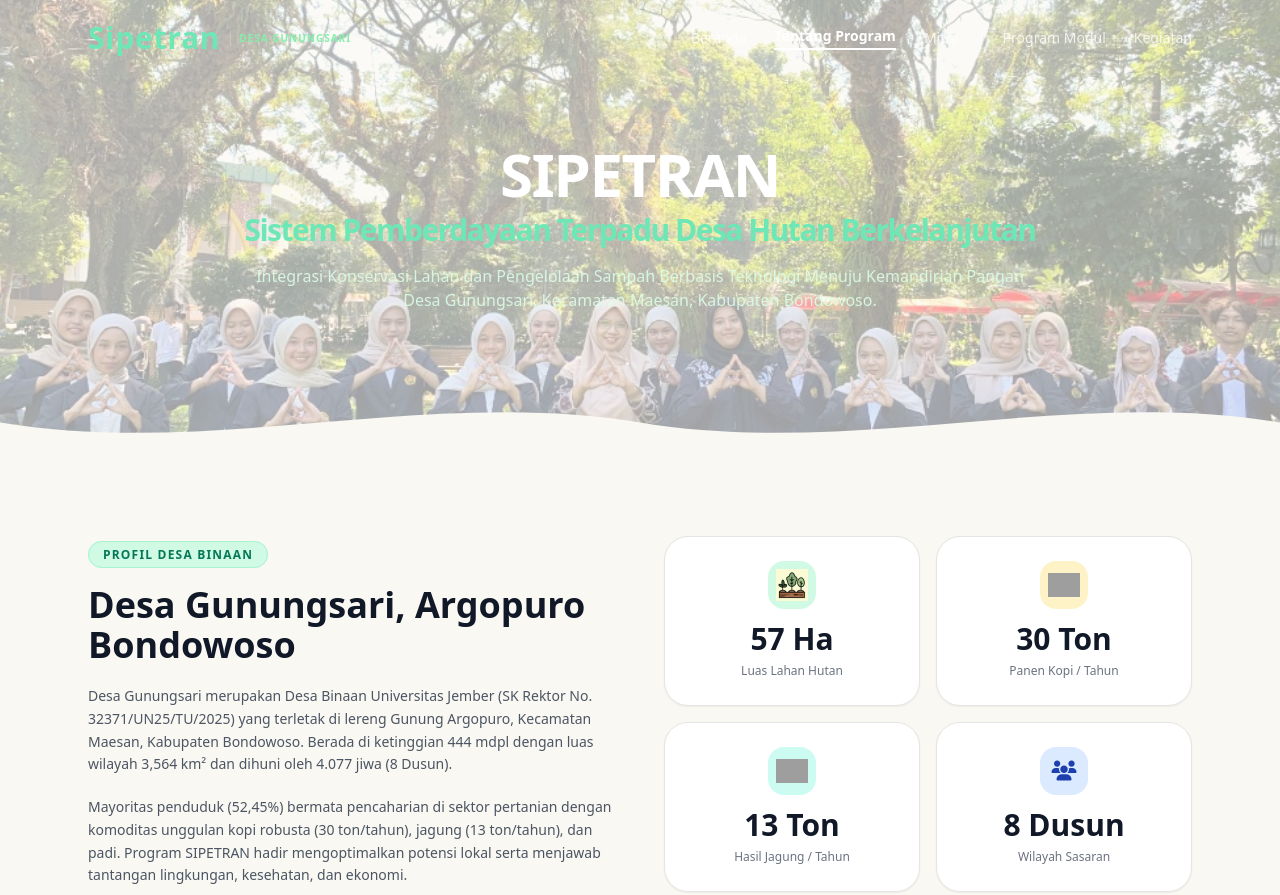
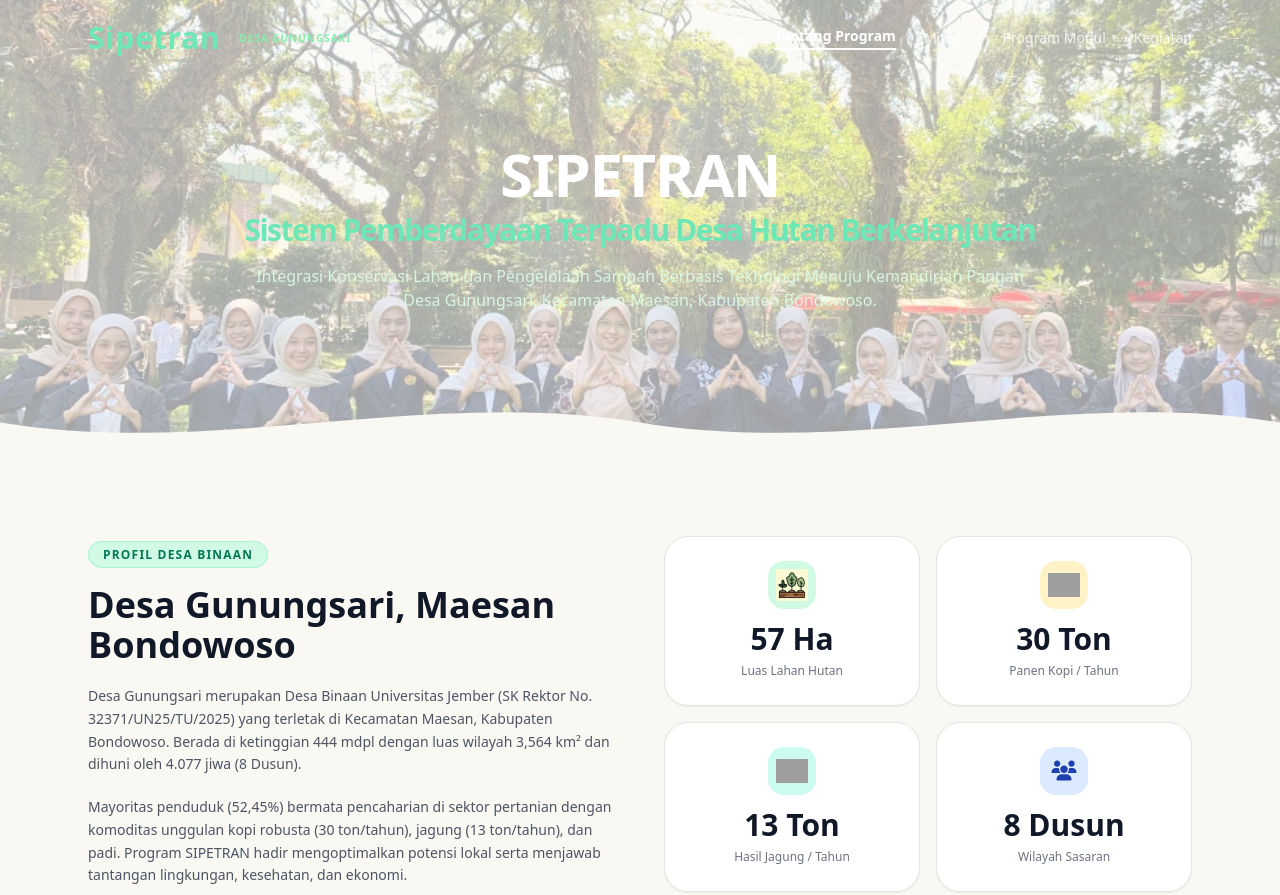
Before and after one commit to Crozer123/Website_Sipetran, an Astro site: page /tentang in a window 1280 px wide. Shown: the top 895 px of the page. Built offline with nearby package versions, Linux system fonts and the light colour scheme; Astro itself is replaced by a stand-in of ours; grey boxes are pictures that could not be loaded; a web font is replaced by a local one.

Commit message:
Replace Argopuro with Maesan on tentang.astro

```diff
--- a/src/pages/tentang.astro
+++ b/src/pages/tentang.astro
@@ -163,10 +163,10 @@
             <div class="space-y-5">
                 <span class="text-xs font-bold uppercase tracking-widest text-emerald-700 bg-emerald-100 px-3.5 py-1 rounded-full border border-emerald-200">PROFIL DESA BINAAN</span>
                 <h2 class="font-display font-black text-3xl md:text-4xl text-gray-900 leading-tight">
-                    Desa Gunungsari, Argopuro Bondowoso
+                    Desa Gunungsari, Maesan Bondowoso
                 </h2>
                 <p class="text-gray-600 text-sm leading-relaxed font-body">
-                    Desa Gunungsari merupakan Desa Binaan Universitas Jember (SK Rektor No. 32371/UN25/TU/2025) yang terletak di lereng Gunung Argopuro, Kecamatan Maesan, Kabupaten Bondowoso. Berada di ketinggian 444 mdpl dengan luas wilayah 3,564 km² dan dihuni oleh 4.077 jiwa (8 Dusun).
+                    Desa Gunungsari merupakan Desa Binaan Universitas Jember (SK Rektor No. 32371/UN25/TU/2025) yang terletak di Kecamatan Maesan, Kabupaten Bondowoso. Berada di ketinggian 444 mdpl dengan luas wilayah 3,564 km² dan dihuni oleh 4.077 jiwa (8 Dusun).
                 </p>
                 <p class="text-gray-600 text-sm leading-relaxed font-body">
                     Mayoritas penduduk (52,45%) bermata pencaharian di sektor pertanian dengan komoditas unggulan kopi robusta (30 ton/tahun), jagung (13 ton/tahun), dan padi. Program SIPETRAN hadir mengoptimalkan potensi lokal serta menjawab tantangan lingkungan, kesehatan, dan ekonomi.
```
Also changed, not shown: 1 other file.
